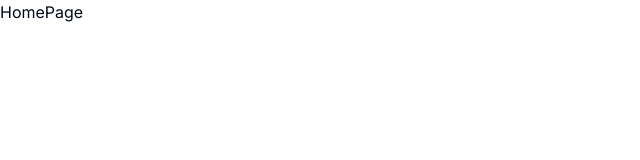
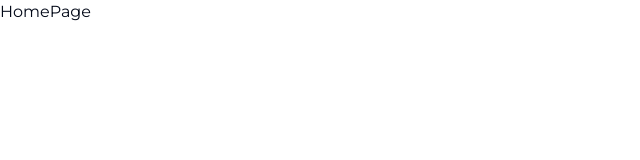
Before and after one commit to dewanwakilahmed/kesef-capital-group-v0, a Next.js app: page / in a window 1280 px wide. Shown: the top 160 px of the page, without its empty margins (0-640 px from the left). Built offline with nearby package versions, Linux system fonts and the light colour scheme.

Commit message:
Added Montserrat as customFont to App

```diff
--- a/app/layout.tsx
+++ b/app/layout.tsx
@@ -1,8 +1,8 @@
 import type { Metadata } from 'next';
-import { Inter } from 'next/font/google';
+import { Montserrat } from 'next/font/google';
 import './globals.css';
 
-const inter = Inter({ subsets: ['latin'] });
+const customFont = Montserrat({ subsets: ['latin'] });
 
 export const metadata: Metadata = {
   title: 'Powerhouse Funding',
@@ -17,7 +17,7 @@ export default function RootLayout({
 }>) {
   return (
     <html lang='en'>
-      <body className={inter.className}>{children}</body>
+      <body className={customFont.className}>{children}</body>
     </html>
   );
 }
```
